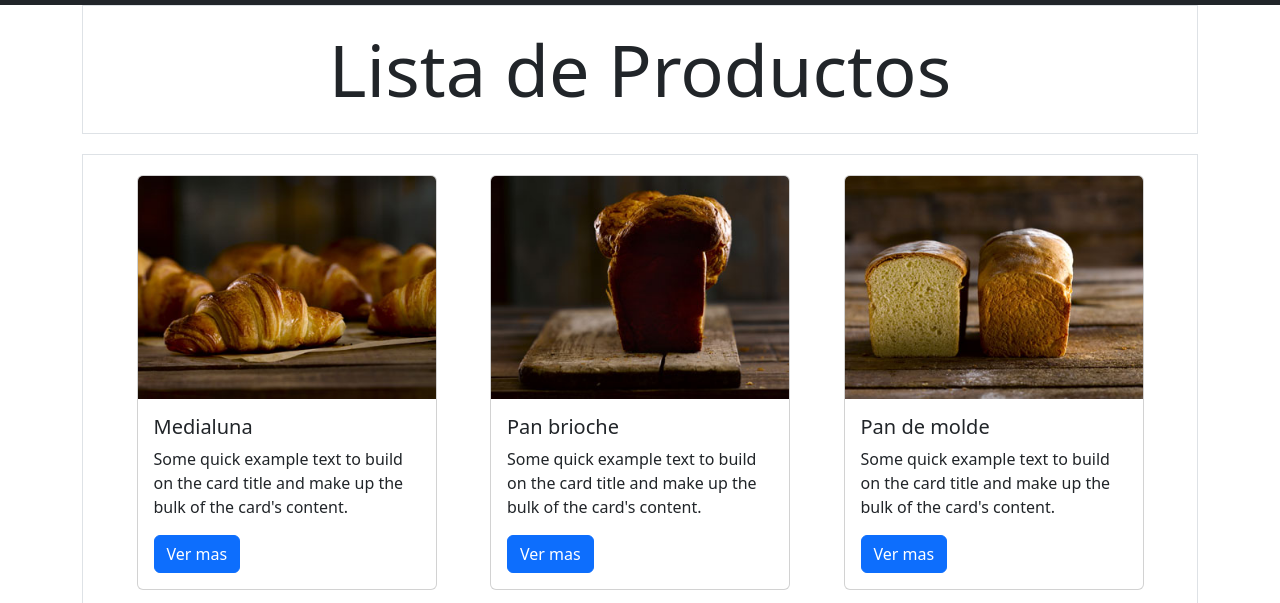
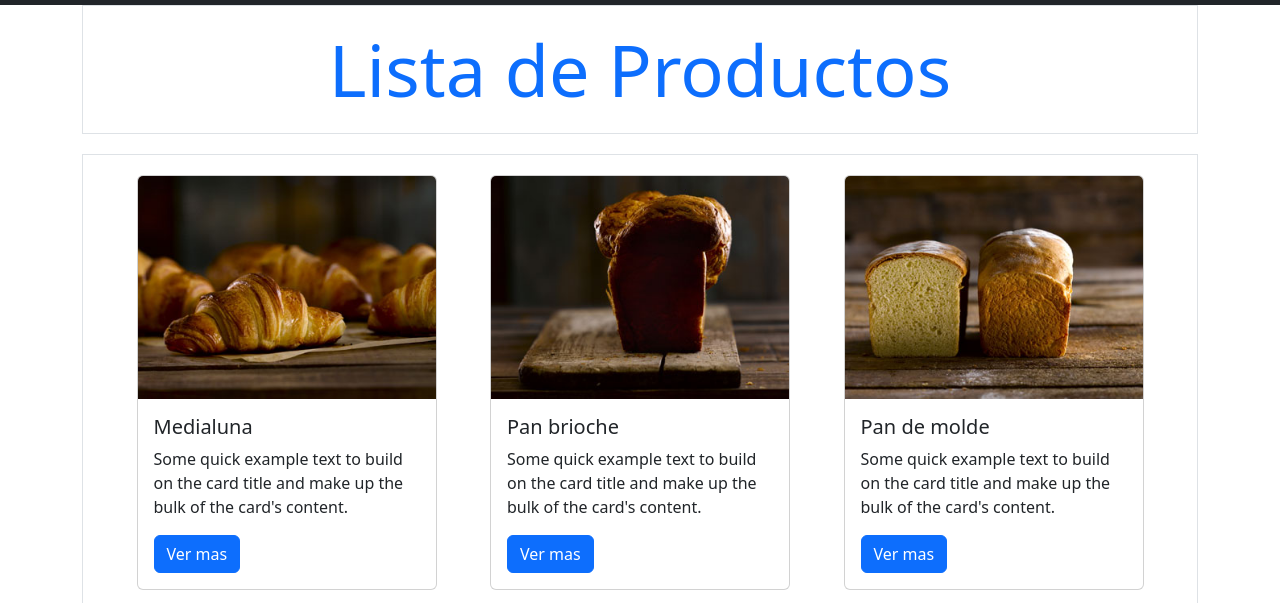
Before and after one commit to darknet122/panaderiaCoku-41-, a plain HTML site: page pages/productos.html in a window 1280 px wide. Shown: the part 122-725 px from the top of the page. Drawn offline with nearby package versions, Linux system fonts and the light colour scheme.

Commit message:
cambie el color del titulo de lista de productos

```diff
--- a/pages/productos.html
+++ b/pages/productos.html
@@ -44,7 +44,7 @@
     </header>
     <main>
       <section class="container">
-        <h1 class="text-center display-2 border">Lista de Productos</h1>
+        <h1 class="text-center display-2 border text-primary">Lista de Productos</h1>
         <div class="d-flex justify-content-evenly border flex-wrap">
           <div class="card style mb-3" >
             <img src="../img/Croissant_00018_portfolio1.jpg" class="card-img-top" alt="Croissant_00018_portfolio1">
```
